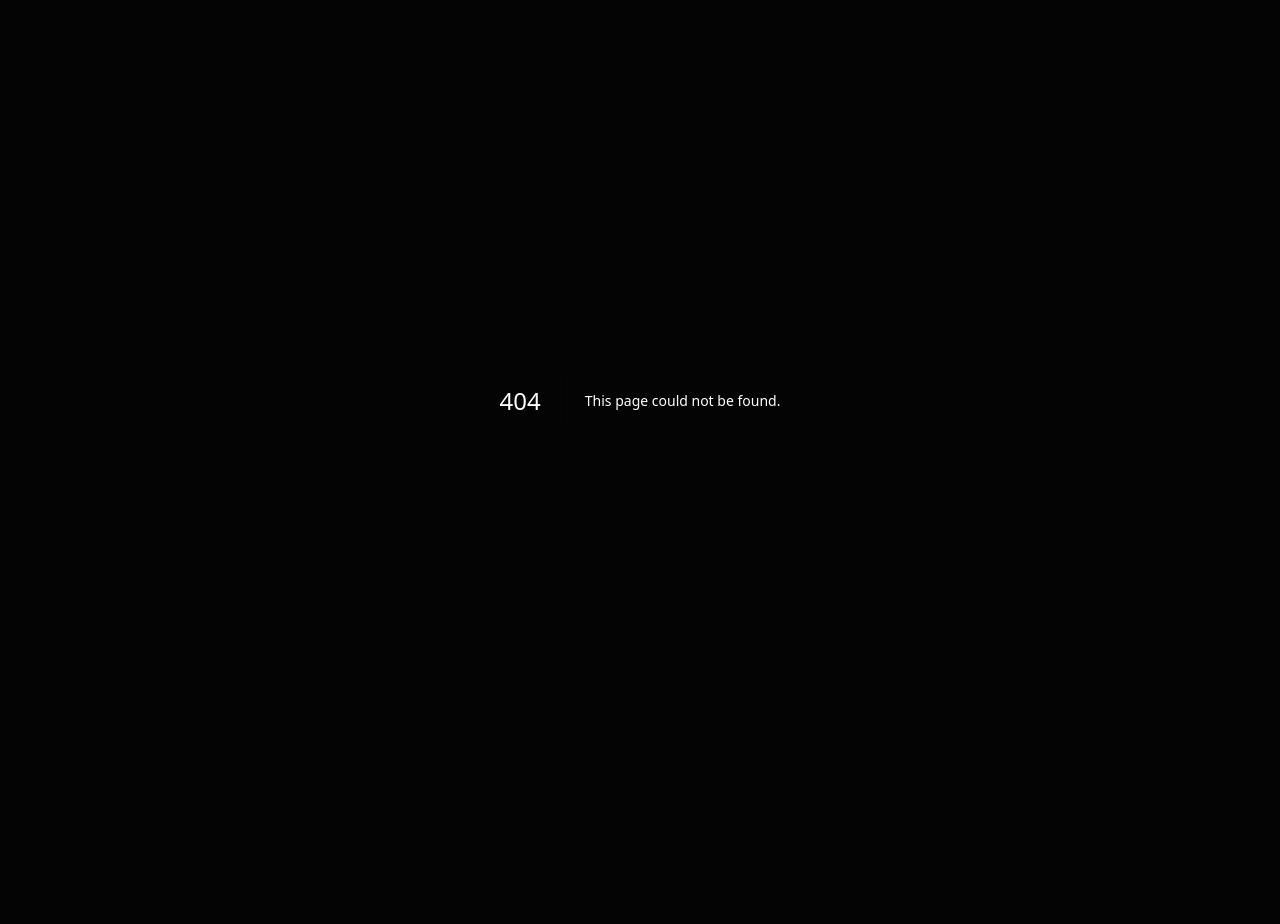
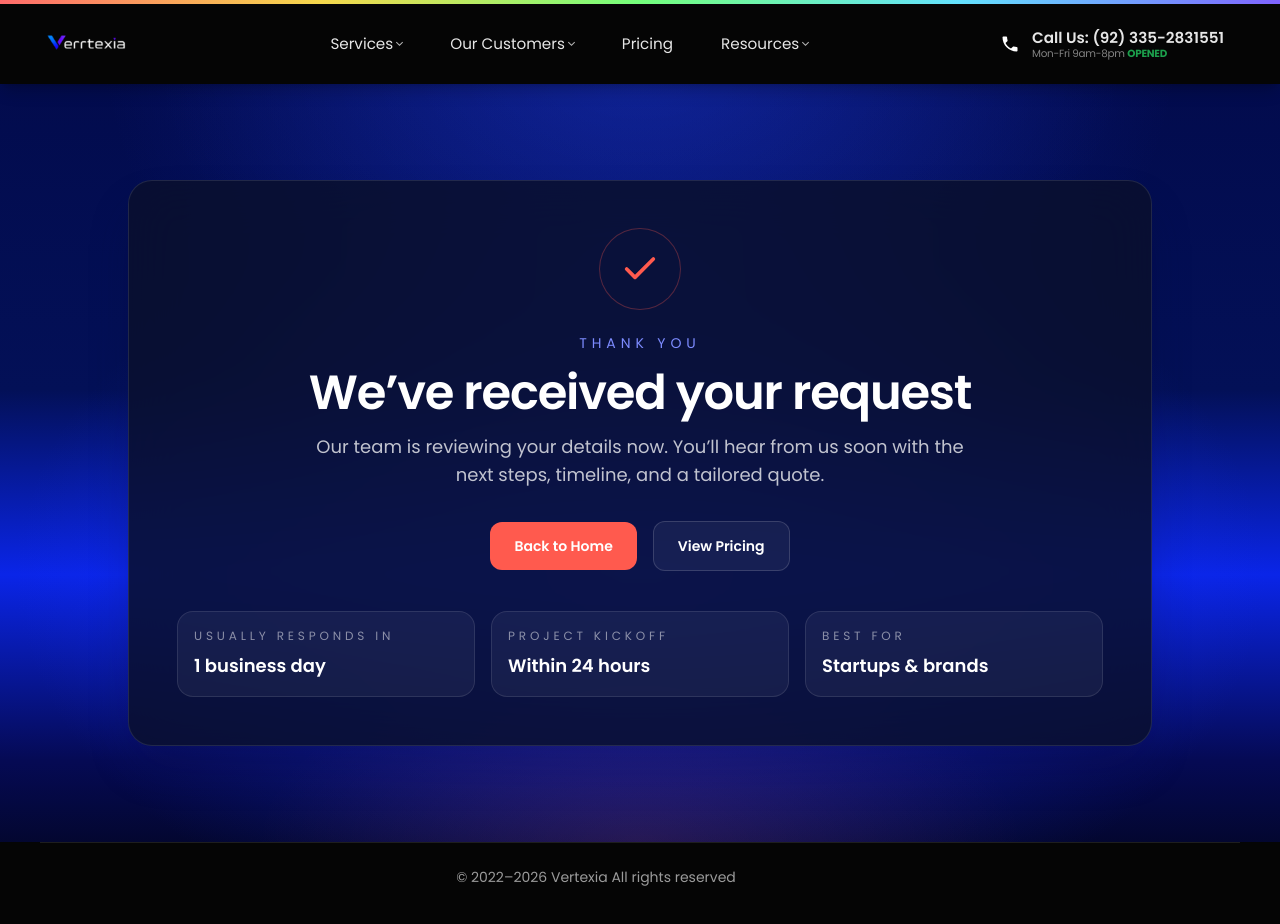
Before and after one commit to tahaawan0094/Vertexia-25-5-26, a Next.js app: page /thank-you in a window 1280 px wide. Before the commit this address had no page. Shown: the top 924 px of the page. Before the commit the page ends 800 px from the top, so only its background shows below. Built offline with nearby package versions, Linux system fonts and the light colour scheme.

Commit message:
thankyou page

```diff
--- /dev/null
+++ b/app/(site)/thank-you/page.tsx
@@ -0,0 +1,87 @@
+"use client";
+
+import PageTransition from "@/components/animations/PageTransition";
+import Link from "next/link";
+
+const highlights = [
+  {
+    title: "Usually responds in",
+    value: "1 business day",
+  },
+  {
+    title: "Project kickoff",
+    value: "Within 24 hours",
+  },
+  {
+    title: "Best for",
+    value: "Startups & brands",
+  },
+];
+
+export default function ThankYouPage() {
+  return (
+    <PageTransition>
+      <section className="relative overflow-hidden px-4 py-24 sm:px-6 lg:px-8">
+        <div
+          className="absolute inset-0 bg-[radial-gradient(65%_55%_at_50%_0%,rgba(37,82,255,0.18)_0%,rgba(37,82,255,0)_58%),radial-gradient(50%_40%_at_50%_100%,rgba(255,90,78,0.12)_0%,rgba(255,90,78,0)_60%)]"
+          aria-hidden="true"
+        />
+        <div className="relative mx-auto max-w-5xl">
+          <div className="rounded-3xl border border-white/10 bg-[#0a102d]/85 p-8 text-center shadow-2xl shadow-[#0b0b38]/30 backdrop-blur-xl sm:p-12">
+            <div className="mx-auto flex h-20 w-20 items-center justify-center rounded-full bg-[#FF5A4E]/12 ring-1 ring-[#FF5A4E]/30">
+              <svg
+                viewBox="0 0 24 24"
+                className="h-10 w-10 text-[#FF5A4E]"
+                fill="none"
+                stroke="currentColor"
+                strokeWidth="2.2"
+                aria-hidden="true"
+              >
+                <path d="M20 6L9 17l-5-5" strokeLinecap="round" strokeLinejoin="round" />
+              </svg>
+            </div>
+
+            <p className="mt-6 text-sm uppercase tracking-[0.35em] text-[#7d8cff]">
+              Thank You
+            </p>
+            <h1 className="mt-4 text-4xl font-semibold tracking-tight text-white sm:text-5xl">
+              We’ve received your request
+            </h1>
+            <p className="mx-auto mt-4 max-w-2xl text-base leading-7 text-white/75 sm:text-lg">
+              Our team is reviewing your details now. You’ll hear from us soon with the next steps, timeline, and a tailored quote.
+            </p>
+
+            <div className="mt-8 flex flex-wrap items-center justify-center gap-4">
+              <Link
+                href="/"
+                className="inline-flex items-center justify-center rounded-xl bg-[#FF5A4E] px-6 py-3.5 text-sm font-semibold text-white transition hover:-translate-y-0.5 hover:bg-[#ff6d5f]"
+              >
+                Back to Home
+              </Link>
+              <Link
+                href="/pricing"
+                className="inline-flex items-center justify-center rounded-xl border border-white/15 bg-white/5 px-6 py-3.5 text-sm font-semibold text-white transition hover:bg-white/10"
+              >
+                View Pricing
+              </Link>
+            </div>
+
+            <div className="mt-10 grid gap-4 text-left sm:grid-cols-3">
+              {highlights.map((item) => (
+                <div
+                  key={item.title}
+                  className="rounded-2xl border border-white/10 bg-white/5 p-4"
+                >
+                  <p className="text-xs uppercase tracking-[0.32em] text-white/50">
+                    {item.title}
+                  </p>
+                  <p className="mt-2 text-lg font-semibold text-white">{item.value}</p>
+                </div>
+              ))}
+            </div>
+          </div>
+        </div>
+      </section>
+    </PageTransition>
+  );
+}
--- /dev/null
+++ b/app/not-found.tsx
@@ -0,0 +1,41 @@
+import Link from "next/link";
+
+export default function NotFound() {
+  return (
+    <main className="relative min-h-screen overflow-hidden bg-[#040404]">
+      <div
+        className="absolute inset-0 bg-[radial-gradient(65%_55%_at_50%_0%,rgba(37,82,255,0.18)_0%,rgba(37,82,255,0)_58%),radial-gradient(50%_40%_at_50%_100%,rgba(255,90,78,0.1)_0%,rgba(255,90,78,0)_60%)]"
+        aria-hidden="true"
+      />
+      <div className="relative flex min-h-screen items-center justify-center px-4">
+        <div className="max-w-2xl text-center">
+          <p className="text-sm uppercase tracking-[0.45em] text-[#7d8cff]">Error 404</p>
+          <h1 className="mt-4 text-7xl font-semibold tracking-tight text-white sm:text-8xl">
+            404
+          </h1>
+          <h2 className="mt-3 text-3xl font-semibold text-white sm:text-4xl">
+            Page not found
+          </h2>
+          <p className="mt-4 text-base leading-7 text-white/75 sm:text-lg">
+            The page you’re looking for may have moved, been deleted, or never existed. Let’s get you back on track.
+          </p>
+
+          <div className="mt-8 flex flex-wrap items-center justify-center gap-4">
+            <Link
+              href="/"
+              className="inline-flex items-center justify-center rounded-xl bg-[#FF5A4E] px-6 py-3.5 text-sm font-semibold text-white transition hover:-translate-y-0.5 hover:bg-[#ff6d5f]"
+            >
+              Go to Homepage
+            </Link>
+            <Link
+              href="/contact"
+              className="inline-flex items-center justify-center rounded-xl border border-white/15 bg-white/5 px-6 py-3.5 text-sm font-semibold text-white transition hover:bg-white/10"
+            >
+              Contact Us
+            </Link>
+          </div>
+        </div>
+      </div>
+    </main>
+  );
+}
```
Also changed, not shown: 1 other file (tests, documents, lock files or other folders).
